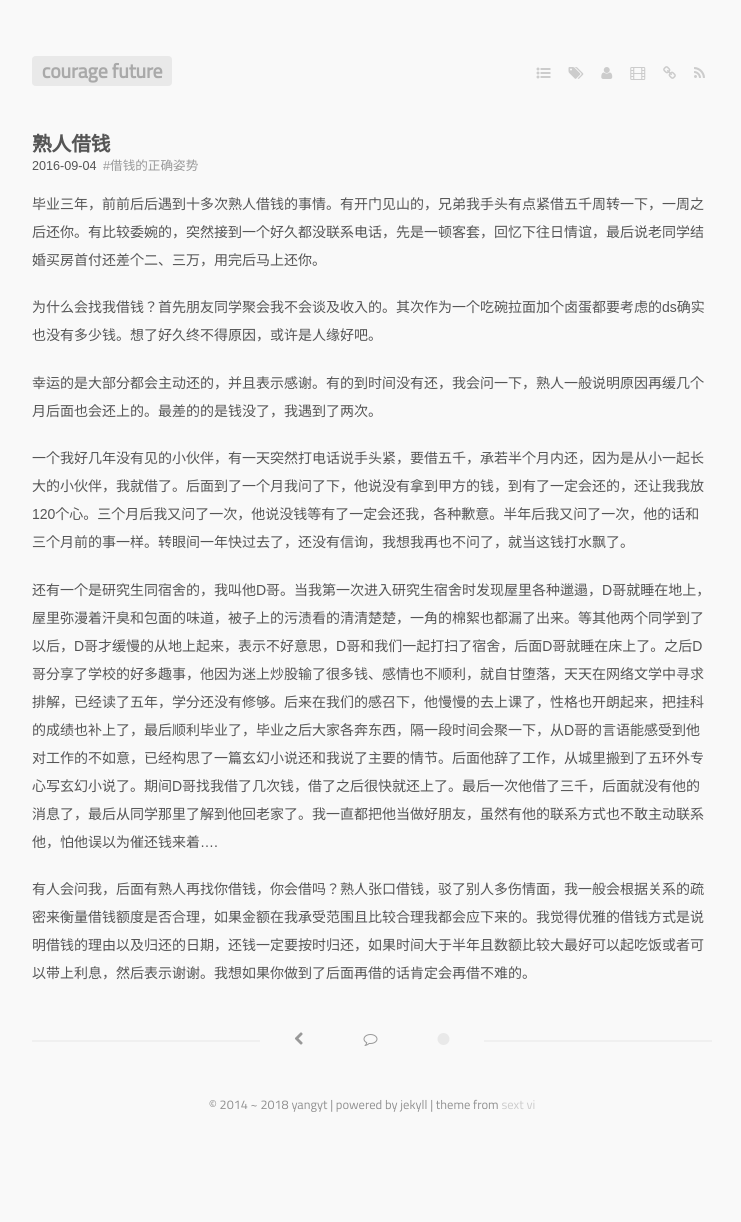
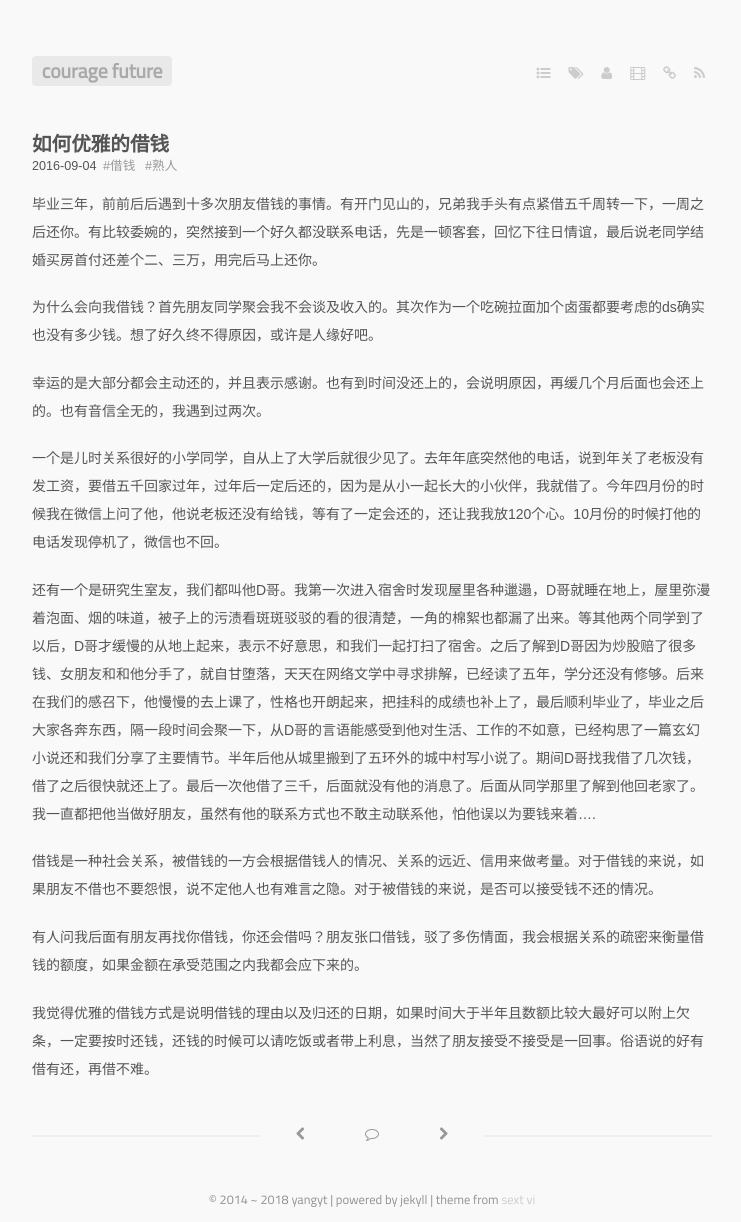
Before and after one commit to AtticusYang/meishiguang.github.io, a Jekyll site: the page built from _posts/2016-09-04-lend-money.markdown, in a window 1280 px wide. Shown: the whole page, without its empty margins (268-1009 px from the left). Built offline with Jekyll 4.4.1, drawn with Linux system fonts in a browser that asks for light colours; some web fonts are replaced; Markdown is read by kramdown in place of the engine named in the settings; before the commit the page ends 1127 px from its top, so only the background shows below that.

```diff
--- a/_posts/2016-09-04-lend-money.markdown
+++ b/_posts/2016-09-04-lend-money.markdown
@@ -1,19 +1,24 @@
 ---
-title: '熟人借钱'
+title: '如何优雅的借钱'
 layout: post
 guid: 2016/09/04/lend-money.html
 tags:
-    - 借钱的正确姿势
+    - 借钱
+    - 熟人
 ---
 
-毕业三年，前前后后遇到十多次熟人借钱的事情。有开门见山的，兄弟我手头有点紧借五千周转一下，一周之后还你。有比较委婉的，突然接到一个好久都没联系电话，先是一顿客套，回忆下往日情谊，最后说老同学结婚买房首付还差个二、三万，用完后马上还你。
+毕业三年，前前后后遇到十多次朋友借钱的事情。有开门见山的，兄弟我手头有点紧借五千周转一下，一周之后还你。有比较委婉的，突然接到一个好久都没联系电话，先是一顿客套，回忆下往日情谊，最后说老同学结婚买房首付还差个二、三万，用完后马上还你。
 
-为什么会找我借钱？首先朋友同学聚会我不会谈及收入的。其次作为一个吃碗拉面加个卤蛋都要考虑的ds确实也没有多少钱。想了好久终不得原因，或许是人缘好吧。
+为什么会向我借钱？首先朋友同学聚会我不会谈及收入的。其次作为一个吃碗拉面加个卤蛋都要考虑的ds确实也没有多少钱。想了好久终不得原因，或许是人缘好吧。
 
-幸运的是大部分都会主动还的，并且表示感谢。有的到时间没有还，我会问一下，熟人一般说明原因再缓几个月后面也会还上的。最差的的是钱没了，我遇到了两次。
+幸运的是大部分都会主动还的，并且表示感谢。也有到时间没还上的，会说明原因，再缓几个月后面也会还上的。也有音信全无的，我遇到过两次。
 
-一个我好几年没有见的小伙伴，有一天突然打电话说手头紧，要借五千，承若半个月内还，因为是从小一起长大的小伙伴，我就借了。后面到了一个月我问了下，他说没有拿到甲方的钱，到有了一定会还的，还让我我放120个心。三个月后我又问了一次，他说没钱等有了一定会还我，各种歉意。半年后我又问了一次，他的话和三个月前的事一样。转眼间一年快过去了，还没有信询，我想我再也不问了，就当这钱打水飘了。
+一个是儿时关系很好的小学同学，自从上了大学后就很少见了。去年年底突然他的电话，说到年关了老板没有发工资，要借五千回家过年，过年后一定后还的，因为是从小一起长大的小伙伴，我就借了。今年四月份的时候我在微信上问了他，他说老板还没有给钱，等有了一定会还的，还让我我放120个心。10月份的时候打他的电话发现停机了，微信也不回。
 
-还有一个是研究生同宿舍的，我叫他D哥。当我第一次进入研究生宿舍时发现屋里各种邋遢，D哥就睡在地上，屋里弥漫着汗臭和包面的味道，被子上的污渍看的清清楚楚，一角的棉絮也都漏了出来。等其他两个同学到了以后，D哥才缓慢的从地上起来，表示不好意思，D哥和我们一起打扫了宿舍，后面D哥就睡在床上了。之后D哥分享了学校的好多趣事，他因为迷上炒股输了很多钱、感情也不顺利，就自甘堕落，天天在网络文学中寻求排解，已经读了五年，学分还没有修够。后来在我们的感召下，他慢慢的去上课了，性格也开朗起来，把挂科的成绩也补上了，最后顺利毕业了，毕业之后大家各奔东西，隔一段时间会聚一下，从D哥的言语能感受到他对工作的不如意，已经构思了一篇玄幻小说还和我说了主要的情节。后面他辞了工作，从城里搬到了五环外专心写玄幻小说了。期间D哥找我借了几次钱，借了之后很快就还上了。最后一次他借了三千，后面就没有他的消息了，最后从同学那里了解到他回老家了。我一直都把他当做好朋友，虽然有他的联系方式也不敢主动联系他，怕他误以为催还钱来着....
+还有一个是研究生室友，我们都叫他D哥。我第一次进入宿舍时发现屋里各种邋遢，D哥就睡在地上，屋里弥漫着泡面、烟的味道，被子上的污渍看斑斑驳驳的看的很清楚，一角的棉絮也都漏了出来。等其他两个同学到了以后，D哥才缓慢的从地上起来，表示不好意思，和我们一起打扫了宿舍。之后了解到D哥因为炒股赔了很多钱、女朋友和和他分手了，就自甘堕落，天天在网络文学中寻求排解，已经读了五年，学分还没有修够。后来在我们的感召下，他慢慢的去上课了，性格也开朗起来，把挂科的成绩也补上了，最后顺利毕业了，毕业之后大家各奔东西，隔一段时间会聚一下，从D哥的言语能感受到他对生活、工作的不如意，已经构思了一篇玄幻小说还和我们分享了主要情节。半年后他从城里搬到了五环外的城中村写小说了。期间D哥找我借了几次钱，借了之后很快就还上了。最后一次他借了三千，后面就没有他的消息了。后面从同学那里了解到他回老家了。我一直都把他当做好朋友，虽然有他的联系方式也不敢主动联系他，怕他误以为要钱来着....
 
-有人会问我，后面有熟人再找你借钱，你会借吗？熟人张口借钱，驳了别人多伤情面，我一般会根据关系的疏密来衡量借钱额度是否合理，如果金额在我承受范围且比较合理我都会应下来的。我觉得优雅的借钱方式是说明借钱的理由以及归还的日期，还钱一定要按时归还，如果时间大于半年且数额比较大最好可以起吃饭或者可以带上利息，然后表示谢谢。我想如果你做到了后面再借的话肯定会再借不难的。
+借钱是一种社会关系，被借钱的一方会根据借钱人的情况、关系的远近、信用来做考量。对于借钱的来说，如果朋友不借也不要怨恨，说不定他人也有难言之隐。对于被借钱的来说，是否可以接受钱不还的情况。
+
+有人问我后面有朋友再找你借钱，你还会借吗？朋友张口借钱，驳了多伤情面，我会根据关系的疏密来衡量借钱的额度，如果金额在承受范围之内我都会应下来的。
+
+我觉得优雅的借钱方式是说明借钱的理由以及归还的日期，如果时间大于半年且数额比较大最好可以附上欠条，一定要按时还钱，还钱的时候可以请吃饭或者带上利息，当然了朋友接受不接受是一回事。俗语说的好有借有还，再借不难。
```
Also changed, not shown: _posts/2018-12-05-algorithms-datastructure.markdown (added, +25 -0 lines).
